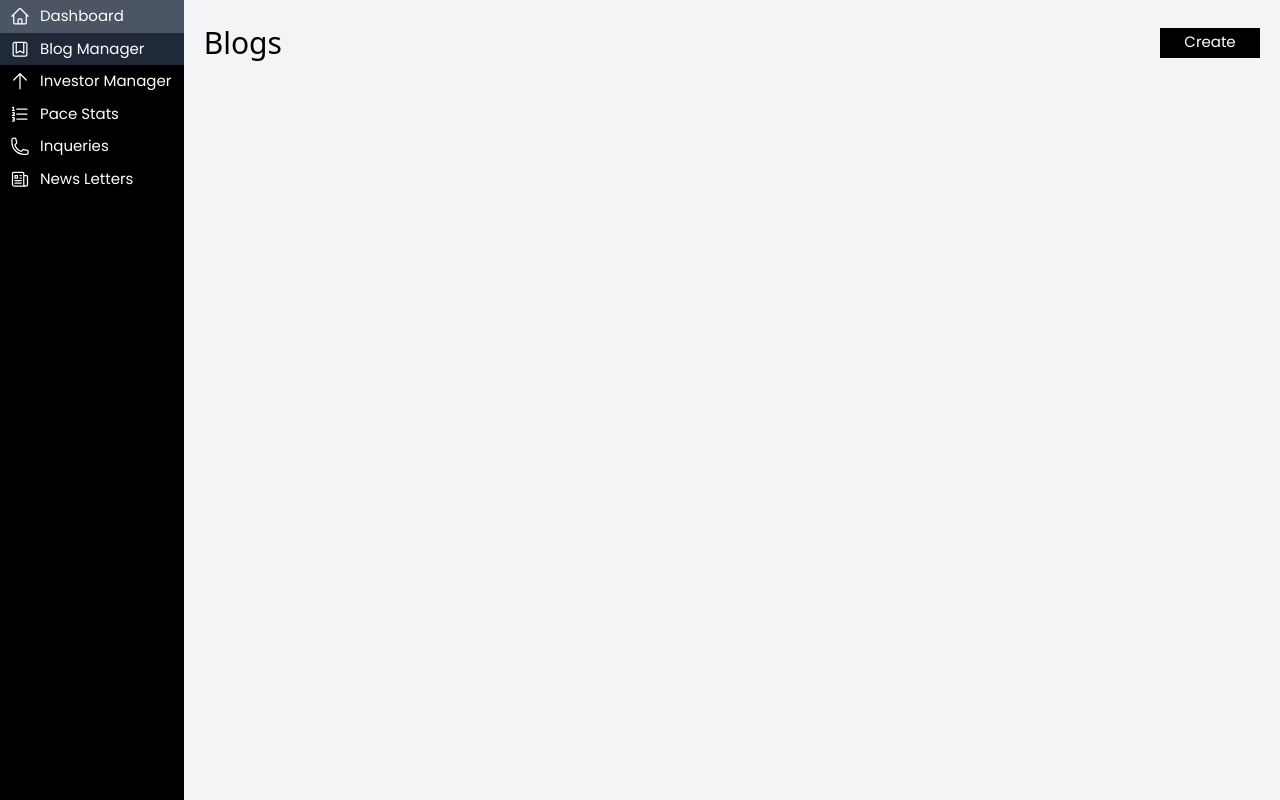
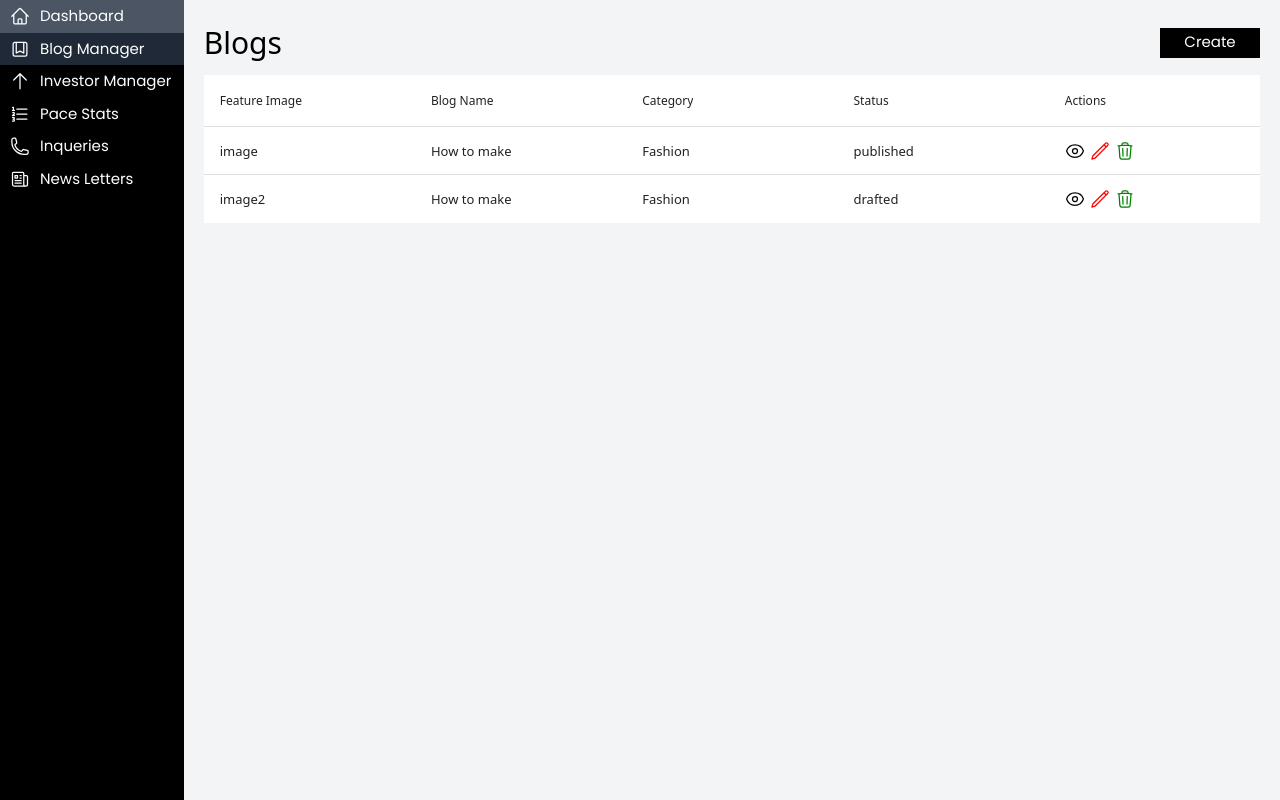
Before and after one commit to TarunRajpurohit123/pace-bussiness-website, a Next.js app in the folder pace-website/: page /admin/blog in a window 1280 px wide. Built offline with nearby package versions, Linux system fonts and the light colour scheme.

Commit message:
datatable added to admin

```diff
--- a/pace-website/package.json
+++ b/pace-website/package.json
@@ -17,9 +17,11 @@
     "framer-motion": "^11.3.29",
     "next": "14.2.5",
     "react": "^18",
+    "react-data-table-component": "^7.6.2",
     "react-dom": "^18",
     "react-spring-3d-carousel": "^1.3.4",
     "react-transition-group": "^4.4.5",
+    "styled-components": "^6.1.13",
     "swiper": "^11.1.10",
     "tailwind-merge": "^2.5.2",
     "uniqid": "^5.4.0",
--- a/pace-website/src/app/admin/blog/page.jsx
+++ b/pace-website/src/app/admin/blog/page.jsx
@@ -1,4 +1,4 @@
-import { PlusCircleIcon } from "@heroicons/react/24/outline";
+import Datatable from "@/components/Datatable/Datatable";
 
 export default function Blog() {
   return (
@@ -12,6 +12,9 @@ export default function Blog() {
           Create
         </button>
       </div>
+      <div className="mt-[1rem]">
+        <Datatable />
+      </div>
     </section>
   );
 }
--- /dev/null
+++ b/pace-website/src/components/Datatable/Datatable.jsx
@@ -0,0 +1,77 @@
+"use client";
+
+import { EyeIcon, PencilIcon, TrashIcon } from "@heroicons/react/24/outline";
+import DataTable from "react-data-table-component";
+
+const columns = [
+  {
+    name: "Feature Image",
+    selector: (row) => row.feature,
+  },
+  {
+    name: "Blog Name",
+    selector: (row) => row.name,
+  },
+  {
+    name: "Category",
+    selector: (row) => row.category,
+  },
+  {
+    name: "Status",
+    selector: (row) => row.status,
+  },
+  {
+    name: "Actions",
+    selector: (row) => row.actions,
+  },
+];
+const data = [
+  {
+    id: 1,
+    feature: "image",
+    name: "How to make",
+    category: "Fashion",
+    status: "published",
+    actions: (
+      <div className="flex items-center">
+        <button>
+          <EyeIcon style={{ color: "black", width: "2rem" }} />
+        </button>
+        <button className="ml-[0.5rem]">
+          <PencilIcon style={{ color: "red", width: "2rem" }} />
+        </button>
+        <button className="ml-[0.5rem]">
+          <TrashIcon style={{ color: "green", width: "2rem" }} />
+        </button>
+      </div>
+    ),
+  },
+  {
+    id: 2,
+    feature: "image2",
+    name: "How to make",
+    category: "Fashion",
+    status: "drafted",
+    actions: (
+      <div className="flex items-center">
+        <button>
+          <EyeIcon style={{ color: "black", width: "2rem" }} />
+        </button>
+        <button className="ml-[0.5rem]">
+          <PencilIcon style={{ color: "red", width: "2rem" }} />
+        </button>
+        <button className="ml-[0.5rem]">
+          <TrashIcon style={{ color: "green", width: "2rem" }} />
+        </button>
+      </div>
+    ),
+  },
+];
+
+export default function Datatable() {
+  return (
+    <>
+      <DataTable columns={columns}  data={data} />
+    </>
+  );
+}
```
Also changed, not shown: 1 other file (tests, documents, lock files or other folders).
